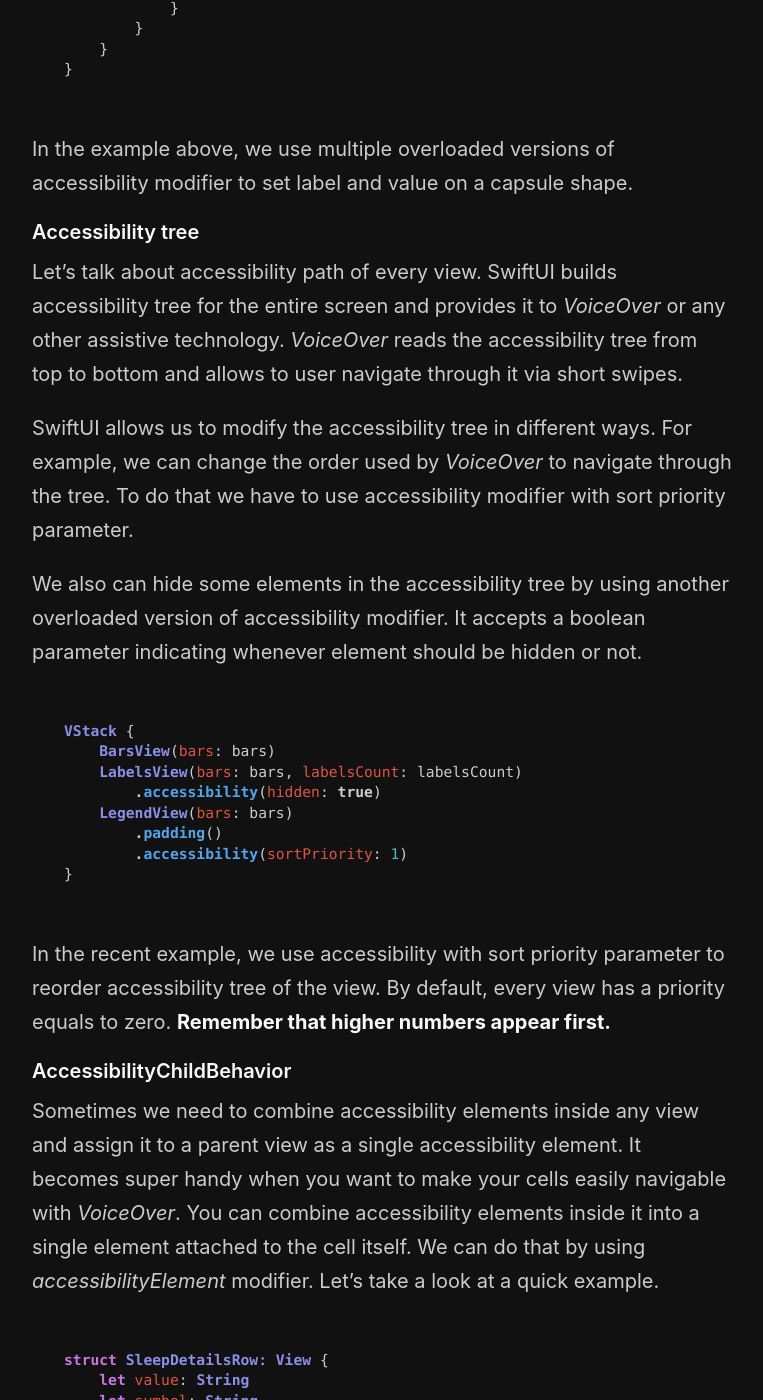
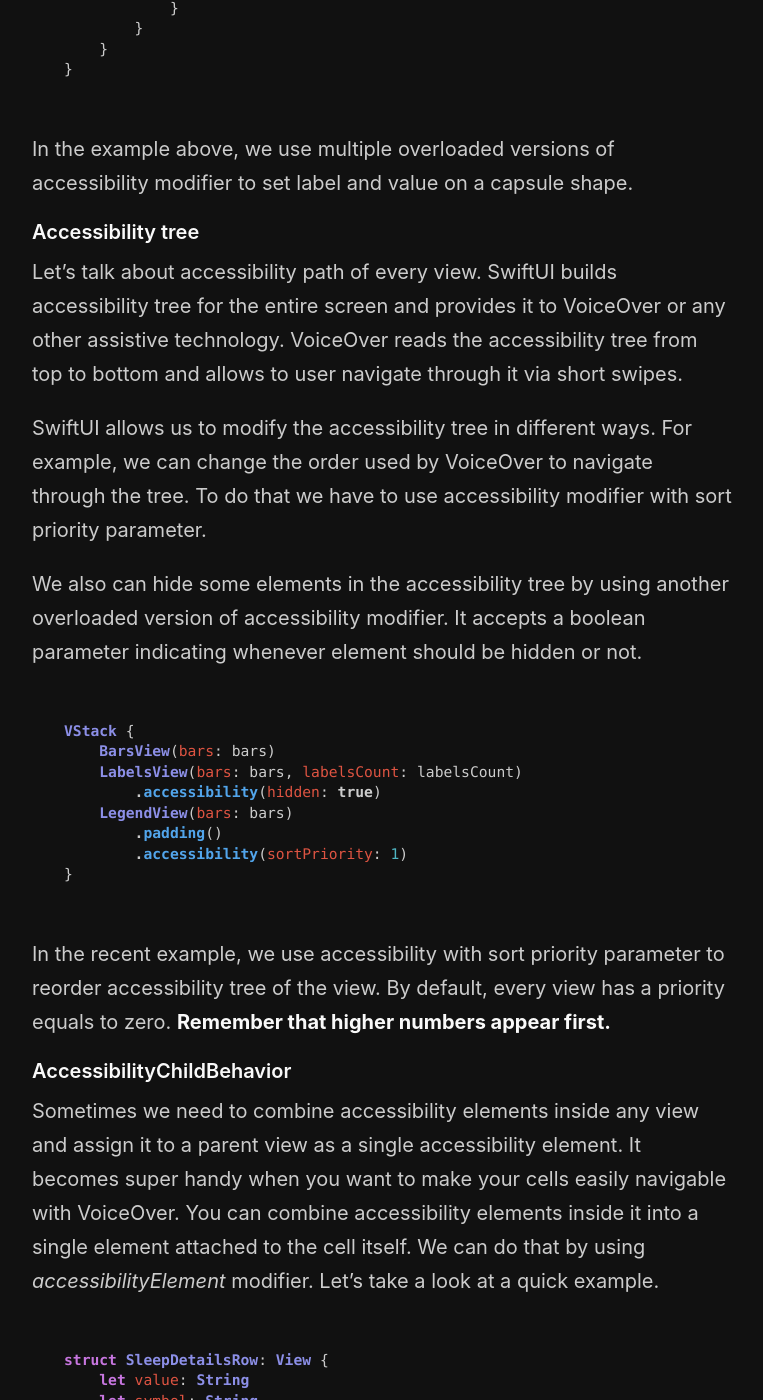
Before and after one commit to mecid/mecid.github.io, a Jekyll site: the page built from _posts/2019-09-10-accessibility-in-swiftui.md, in a window 1280 px wide and 1400 px high, scrolled down 1196 px. Shown: the whole window, without its empty margins (258-1021 px from the left). Built offline with Jekyll 4.4.1, drawn with Linux system fonts in a browser that asks for light colours; some of the changed text lies outside the part shown.

Commit message:
accessibility post formatting updated

````diff
--- a/_posts/2019-09-10-accessibility-in-swiftui.md
+++ b/_posts/2019-09-10-accessibility-in-swiftui.md
@@ -9,7 +9,7 @@ This week I want to talk to you about *Accessibility in SwiftUI*. SwiftUI provid
 #### Accessibility modifiers
 SwiftUI provides a bunch of accessibility modifiers for any view. By using accessibility modifiers, you can easily set label and value for a view, add accessibility traits and actions.
 
-Assume that we are working on *BarChart* component and we want to make every *Bar* accessible to *VoiceOver* and *VoiceControl* users. Let's take a look at how we can do that by adding accessibility modifiers to custom shape view.
+Assume that we are working on *BarChart* component and we want to make every *Bar* accessible to VoiceOver and VoiceControl users. Let's take a look at how we can do that by adding accessibility modifiers to custom shape view.
 
 ```swift
 struct BarsView: View {
@@ -38,9 +38,9 @@ struct BarsView: View {
 In the example above, we use multiple overloaded versions of accessibility modifier to set label and value on a capsule shape.
 
 #### Accessibility tree
-Let's talk about accessibility path of every view. SwiftUI builds accessibility tree for the entire screen and provides it to *VoiceOver* or any other assistive technology. *VoiceOver* reads the accessibility tree from top to bottom and allows to user navigate through it via short swipes.
+Let's talk about accessibility path of every view. SwiftUI builds accessibility tree for the entire screen and provides it to VoiceOver or any other assistive technology. VoiceOver reads the accessibility tree from top to bottom and allows to user navigate through it via short swipes.
 
-SwiftUI allows us to modify the accessibility tree in different ways. For example, we can change the order used by *VoiceOver* to navigate through the tree. To do that we have to use accessibility modifier with sort priority parameter.
+SwiftUI allows us to modify the accessibility tree in different ways. For example, we can change the order used by VoiceOver to navigate through the tree. To do that we have to use accessibility modifier with sort priority parameter.
 
 We also can hide some elements in the accessibility tree by using another overloaded version of accessibility modifier. It accepts a boolean parameter indicating whenever element should be hidden or not.
 
@@ -58,7 +58,7 @@ VStack {
 In the recent example, we use accessibility with sort priority parameter to reorder accessibility tree of the view. By default, every view has a priority equals to zero. **Remember that higher numbers appear first.**
 
 #### AccessibilityChildBehavior
-Sometimes we need to combine accessibility elements inside any view and assign it to a parent view as a single accessibility element. It becomes super handy when you want to make your cells easily navigable with *VoiceOver*. You can combine accessibility elements inside it into a single element attached to the cell itself. We can do that by using *accessibilityElement* modifier. Let's take a look at a quick example.
+Sometimes we need to combine accessibility elements inside any view and assign it to a parent view as a single accessibility element. It becomes super handy when you want to make your cells easily navigable with VoiceOver. You can combine accessibility elements inside it into a single element attached to the cell itself. We can do that by using *accessibilityElement* modifier. Let's take a look at a quick example.
 
 ```swift
 struct SleepDetailsRow: View {
````
